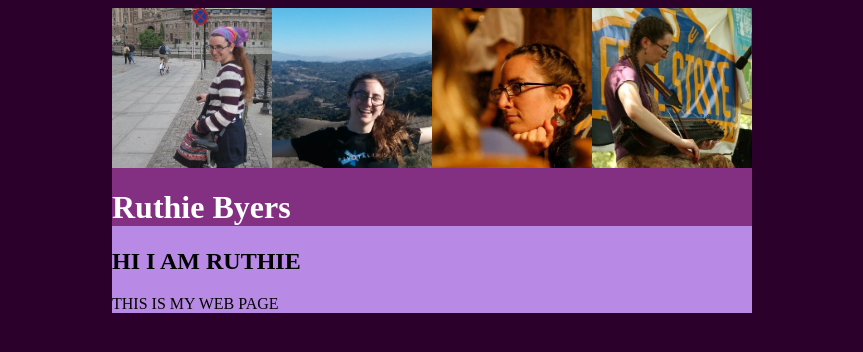
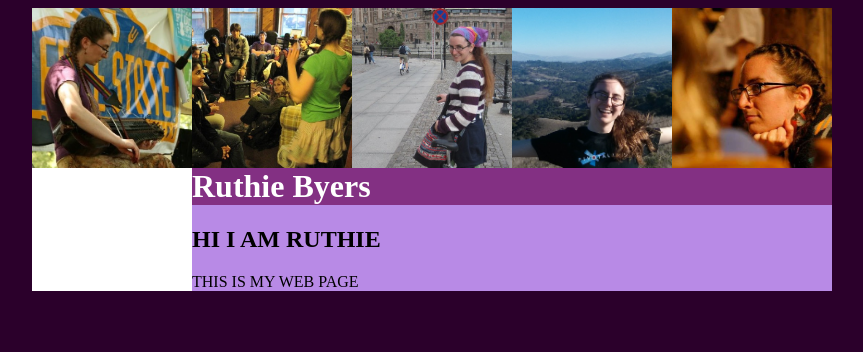
Before and after one commit to ruthie/ruthie.github.io, a Jekyll site: the page built from index.md, in a window 1280 px wide. Shown: the top 352 px of the page, without its empty margins (208-1071 px from the left). Built offline with Jekyll 4.4.1, drawn with Linux system fonts in a browser that asks for light colours.

Commit message:
Add a sidebar

```diff
--- a/_includes/header.html
+++ b/_includes/header.html
@@ -1,11 +1,3 @@
 <div class="header">
-
-<table>
-<img src="/sweden_bike.jpg" class="header">
-<img src="/tilden_forward.jpg" class="header">
-<img src="/thoughtful_head.jpg" class="header">
-<img src="/nyckelharpa_stage.jpg" class="header">
-
-</table>
 <h1 class="header">Ruthie Byers</h1>
 </div>
--- /dev/null
+++ b/_includes/pictures.html
@@ -0,0 +1,7 @@
+<table>
+<img src="/nyckelharpa_stage.jpg" class="header">
+<img src="/murph_story_telling.jpg" class="header">
+<img src="/sweden_bike.jpg" class="header">
+<img src="/tilden_forward.jpg" class="header">
+<img src="/thoughtful_head.jpg" class="header">
+</table>
--- a/_layouts/default.html
+++ b/_layouts/default.html
@@ -5,8 +5,21 @@
 
 <body>
 <div class="wrapper">
-{% include header.html %}
+{% include pictures.html %}
 
-{{content}}
+<table class="wrapper">
+<tr>
+  <td class="sidebar nospace">
+    <div class="sidebar">
+    </div>
+  </td>
+  <td class="nospace">
+    <div>
+      {% include header.html %}
+      {{content}}
+    </div>
+  </td>
+</tr>
+</table>
 <div>
 </body>
--- a/ruthie.css
+++ b/ruthie.css
@@ -4,6 +4,7 @@ body{
 
 .header{
     background-color: #833083;
+    width: 640px;
 }
 
 h1.header{
@@ -16,8 +17,23 @@ img.header{
 }
 
 .wrapper{
-    width: 640px;
+    width: 800px;
     margin-left:auto;
     margin-right:auto;
     background-color: #B88AE6;
+    padding: 0px;
 }
+
+table.wrapper{
+    border-spacing: 0px;
+    padding: 0px
+}
+
+td.nospace{
+    padding: 0px
+}
+
+.sidebar{
+    width: 160px;
+    background-color: #FFFFFF
+}
```
Also changed, not shown: murph_story_telling.jpg (added).
